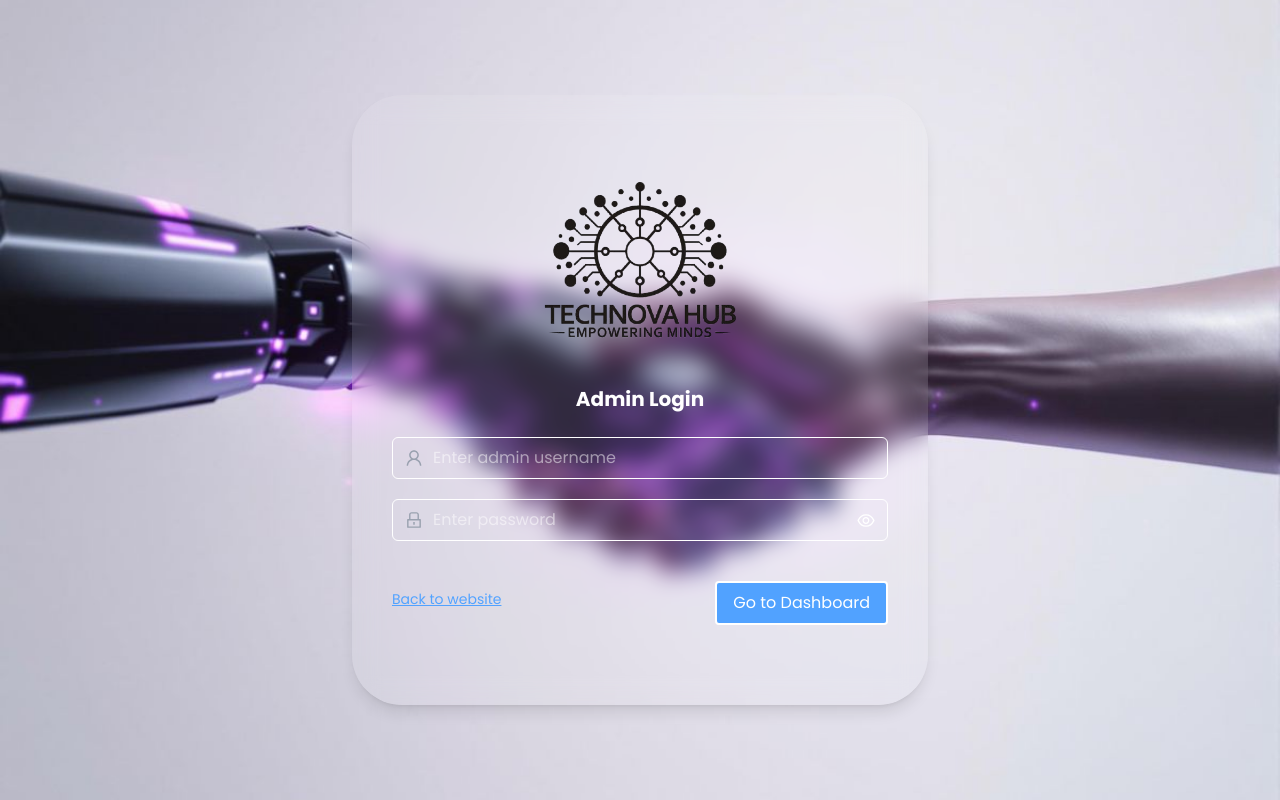
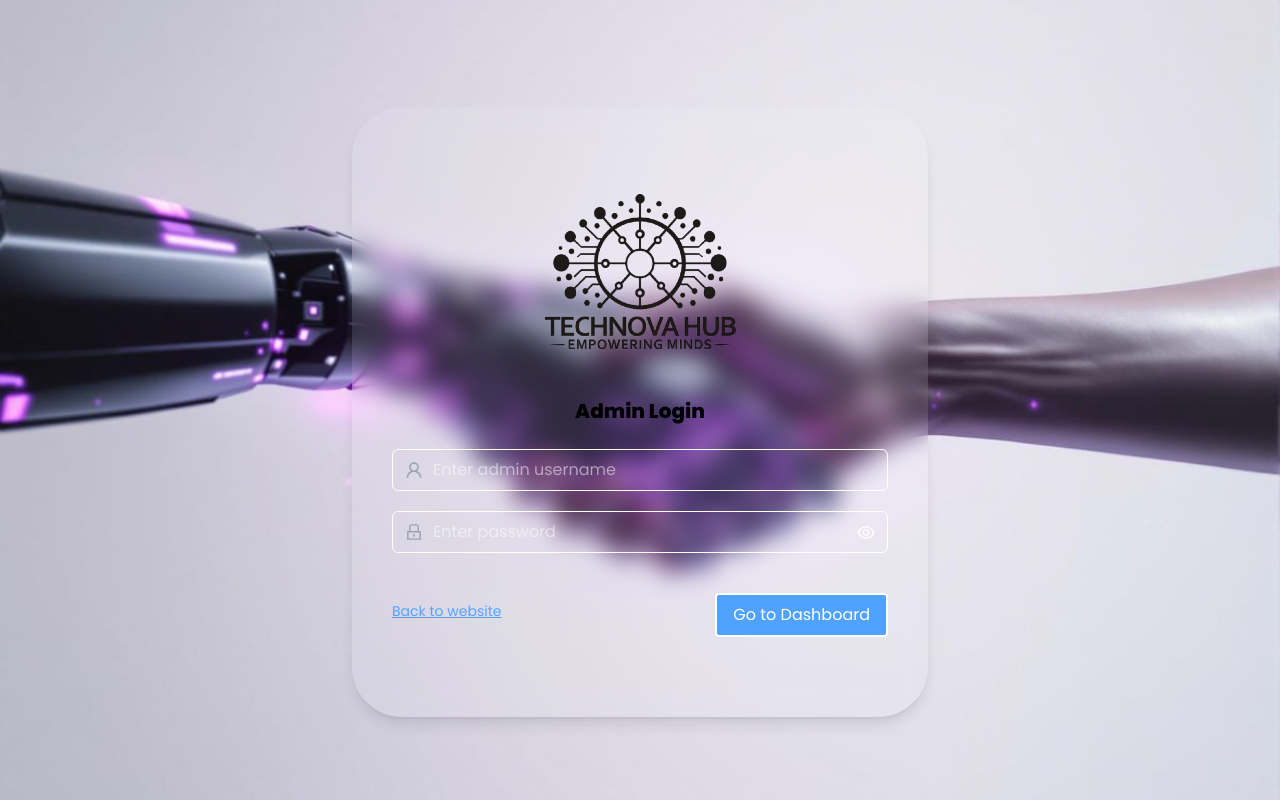
Before and after one commit to technovahub2025/technovaHub-DynamicWebsite, a React (Vite) app in the folder frontend/start/: page /adminlogin in a window 1280 px wide. Built offline with nearby package versions, Linux system fonts and the light colour scheme; no server answers.

Commit message:
commit ui

```diff
--- a/frontend/start/src/pages/admin/adminlogin/AdminLogin.jsx
+++ b/frontend/start/src/pages/admin/adminlogin/AdminLogin.jsx
@@ -44,16 +44,16 @@ const AdminLogin = () => {
   };
 
   return (
-    <div  className=" flex justify-center items-center  h-[100vh]  bg-cover bg-center "
+    <div  className=" flex justify-center md:items-center p-2   h-[100vh]  bg-cover bg-center "
       style={{ backgroundImage: `url(${bgImage})` }}>
 
 
-      <div className="w-full   max-w-xl md:p-10 p-8 bg-white/10 backdrop-blur-md shadow-lg rounded-[50px] ">
+      <div className="w-full   max-w-xl md:p-10 p-8 bg-white/10  backdrop-blur-md md:shadow-lg shadow-xl mt-6 rounded-[50px] ">
         <div className="flex justify-center ">
-          <img src={logo} alt="Logo" className="rounded-full w-[150px] h-[150px] md:w-[290px] md:h-[250px]" />
+          <img src={logo} alt="Logo" className="rounded-full w-[200px] h-[150px] md:w-[290px] md:h-[250px]" />
         </div>
 
-        <h2 className="text-xl font-bold text-center mb-6 text-white">Admin Login</h2>
+        <h2 className="text-xl font-extrabold text-center mb-6 ">Admin Login</h2>
 
         <form onSubmit={handleSubmit} className="space-y-5">
           {/* Username */}
```
